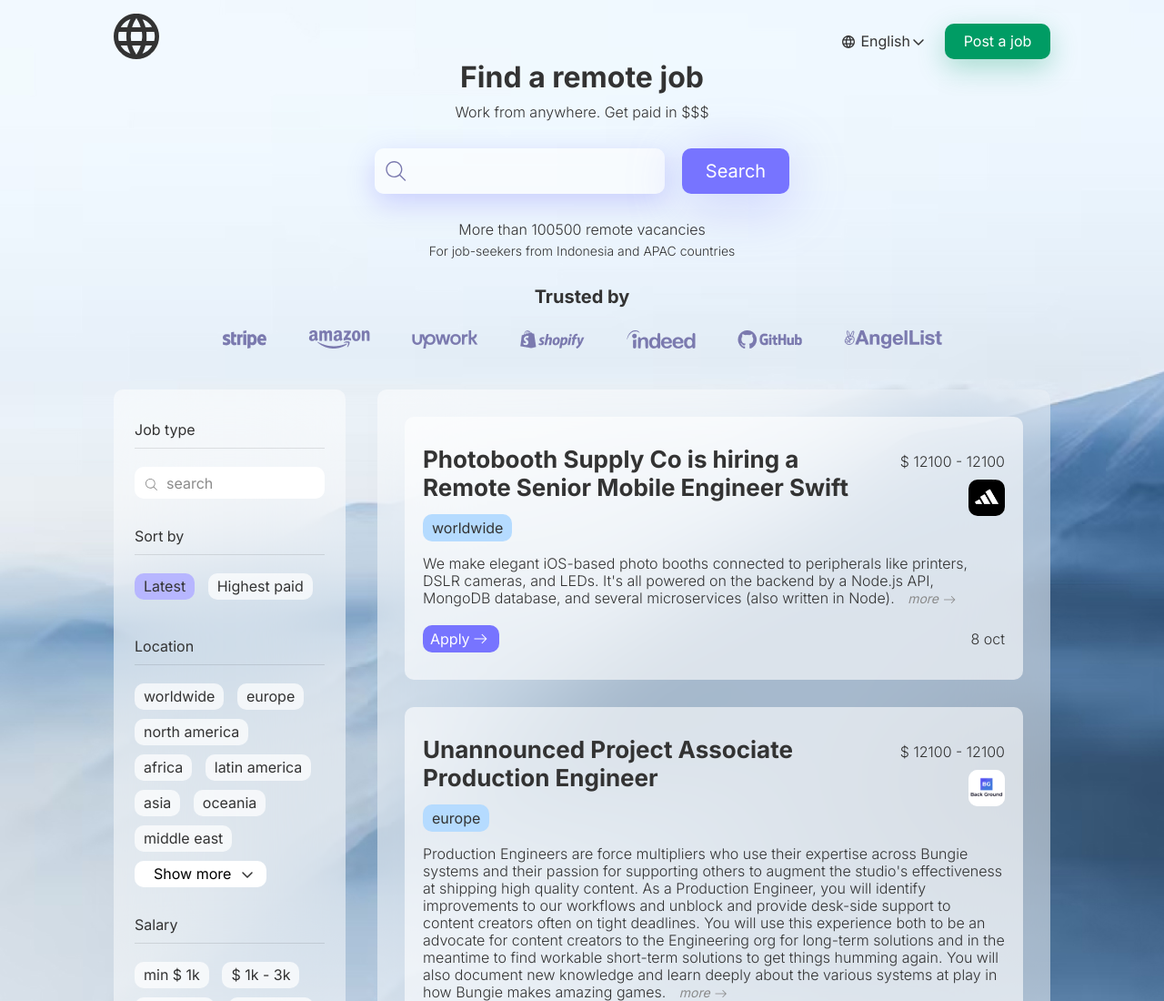
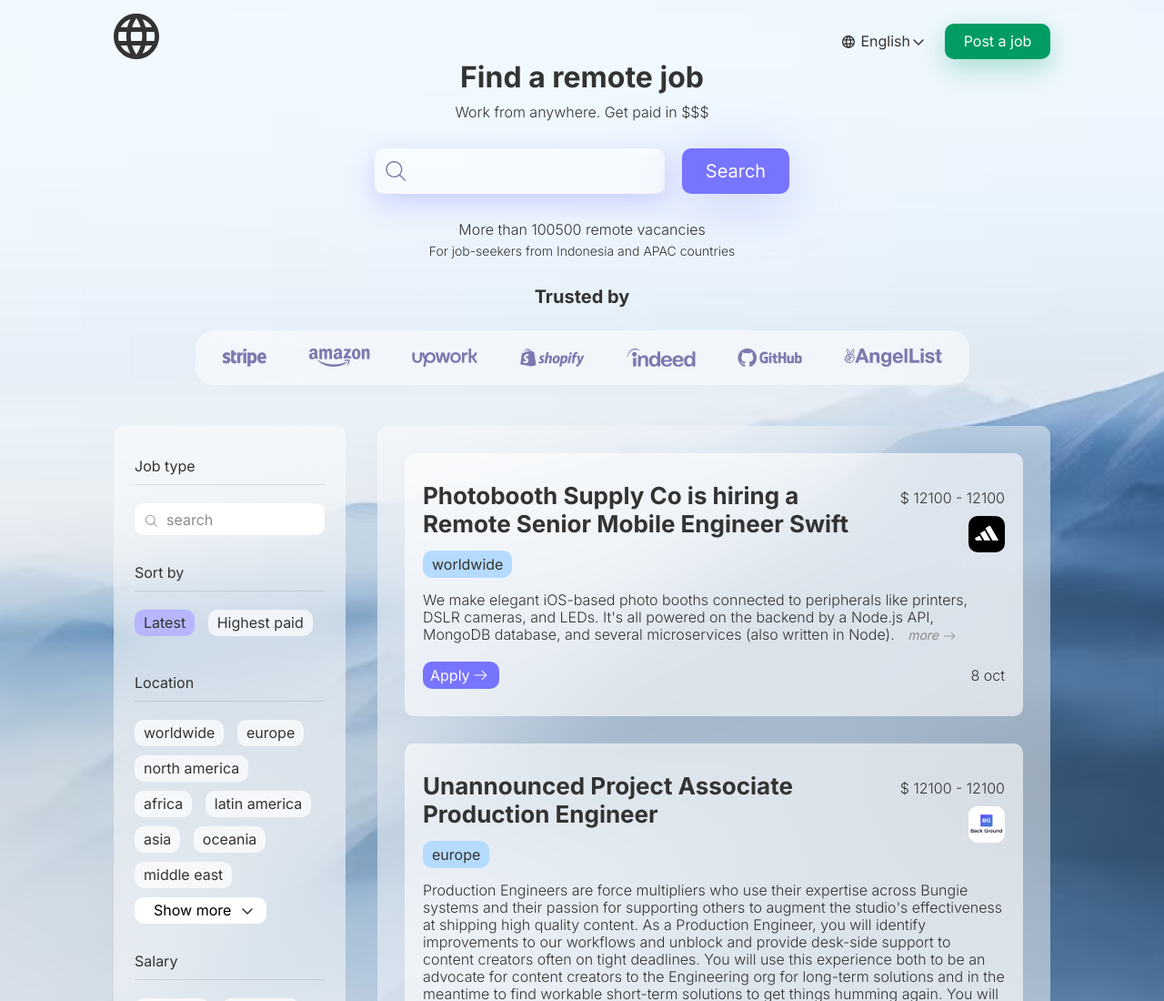
Before and after one commit to antonborod1n/indonesia, a website: page public/index.html in a window 1280 px wide. Shown: the top 1100 px of the page at 91% size. Drawn offline with nearby package versions, Linux system fonts and the light colour scheme.

Commit message:
fix controll btn

```diff
--- a/public/css/style.css
+++ b/public/css/style.css
@@ -144,10 +144,14 @@
 }
 
 .top__control-btns {
-    display: flex;
+    display: inline-flex;
     justify-content: center;
     flex-wrap: wrap;
     gap: 46px;
+    padding: 20px 30px;
+    background: rgba(255, 255, 255, 0.5);
+    backdrop-filter: blur(50px);
+    border-radius: 20px;
 }
 
 .top-link {
```
